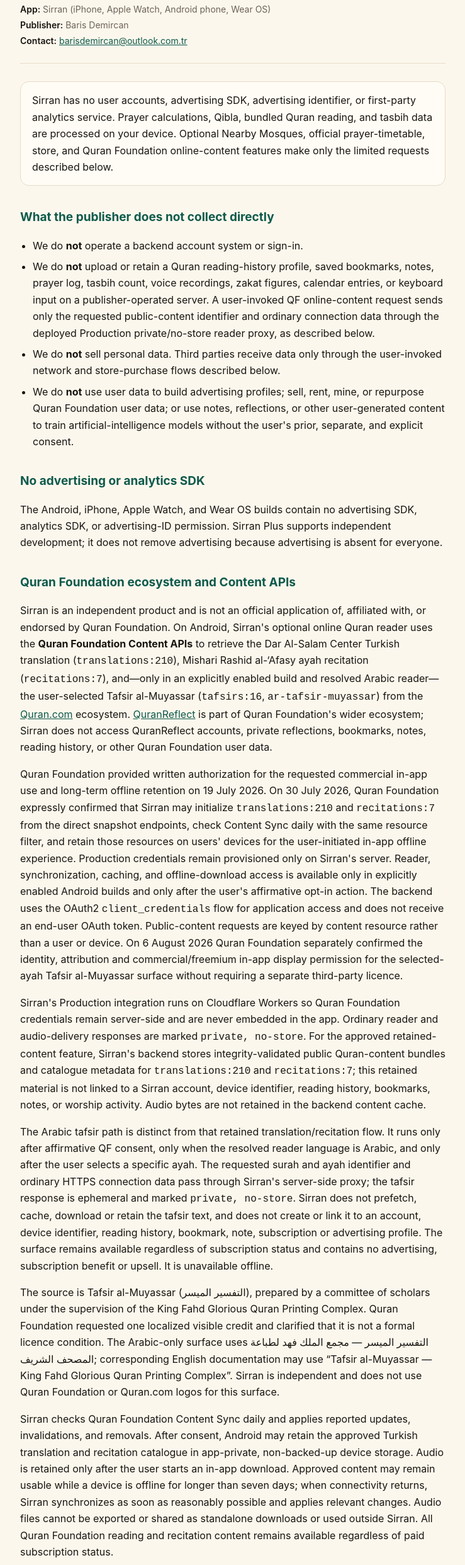
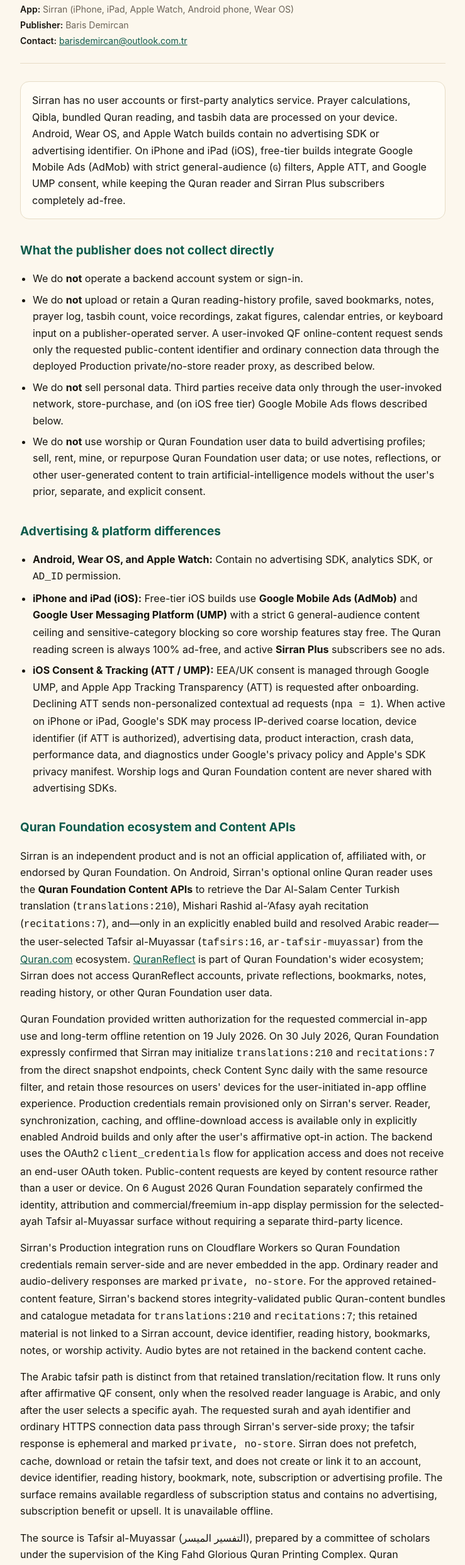
Before and after one commit to Demircan6/sirran-site, a plain HTML site: page privacy/index.html in a window 1280 px wide. Shown: the part 148-2633 px from the top of the page at 63% size, without its empty margins (270-1009 px from the left). Drawn offline with Linux system fonts and the light colour scheme.

Commit message:
docs: publish iOS AdMob/ATT privacy disclosures, app-ads.txt, and updated brand favicon

```diff
--- a/privacy/index.html
+++ b/privacy/index.html
@@ -45,33 +45,37 @@
   <header>
     <p class="eyebrow">Sirran</p>
     <h1>Privacy Policy</h1>
-    <p class="meta"><strong>Effective date:</strong> 6 August 2026</p>
-    <p class="meta"><strong>App:</strong> Sirran (iPhone, Apple Watch, Android phone, Wear OS)</p>
+    <p class="meta"><strong>Effective date:</strong> 23 November 2026</p>
+    <p class="meta"><strong>App:</strong> Sirran (iPhone, iPad, Apple Watch, Android phone, Wear OS)</p>
     <p class="meta"><strong>Publisher:</strong> Baris Demircan</p>
     <p class="meta"><strong>Contact:</strong> <a href="mailto:barisdemircan@outlook.com.tr">barisdemircan@outlook.com.tr</a></p>
   </header>
 
   <div class="callout">
-    Sirran has no user accounts, advertising SDK, advertising identifier, or
-    first-party analytics service. Prayer calculations, Qibla, bundled Quran
-    reading, and tasbih data are processed on your device. Optional Nearby
-    Mosques, official prayer-timetable, store, and Quran Foundation
-    online-content features make only the limited requests described below.
+    Sirran has no user accounts or first-party analytics service. Prayer
+    calculations, Qibla, bundled Quran reading, and tasbih data are processed
+    on your device. Android, Wear OS, and Apple Watch builds contain no
+    advertising SDK or advertising identifier. On iPhone and iPad (iOS),
+    free-tier builds integrate Google Mobile Ads (AdMob) with strict
+    general-audience (<code>G</code>) filters, Apple ATT, and Google UMP
+    consent, while keeping the Quran reader and Sirran Plus subscribers
+    completely ad-free.
   </div>
 
   <h2>What the publisher does not collect directly</h2>
   <ul>
     <li>We do <strong>not</strong> operate a backend account system or sign-in.</li>
     <li>We do <strong>not</strong> upload or retain a Quran reading-history profile, saved bookmarks, notes, prayer log, tasbih count, voice recordings, zakat figures, calendar entries, or keyboard input on a publisher-operated server. A user-invoked QF online-content request sends only the requested public-content identifier and ordinary connection data through the deployed Production private/no-store reader proxy, as described below.</li>
-    <li>We do <strong>not</strong> sell personal data. Third parties receive data only through the user-invoked network and store-purchase flows described below.</li>
-    <li>We do <strong>not</strong> use user data to build advertising profiles; sell, rent, mine, or repurpose Quran Foundation user data; or use notes, reflections, or other user-generated content to train artificial-intelligence models without the user's prior, separate, and explicit consent.</li>
+    <li>We do <strong>not</strong> sell personal data. Third parties receive data only through the user-invoked network, store-purchase, and (on iOS free tier) Google Mobile Ads flows described below.</li>
+    <li>We do <strong>not</strong> use worship or Quran Foundation user data to build advertising profiles; sell, rent, mine, or repurpose Quran Foundation user data; or use notes, reflections, or other user-generated content to train artificial-intelligence models without the user's prior, separate, and explicit consent.</li>
   </ul>
 
-  <h2>No advertising or analytics SDK</h2>
-  <p>The Android, iPhone, Apple Watch, and Wear OS builds contain no advertising
-  SDK, analytics SDK, or advertising-ID permission. Sirran Plus supports
-  independent development; it does not remove advertising because advertising
-  is absent for everyone.</p>
+  <h2>Advertising &amp; platform differences</h2>
+  <ul>
+    <li><strong>Android, Wear OS, and Apple Watch:</strong> Contain no advertising SDK, analytics SDK, or <code>AD_ID</code> permission.</li>
+    <li><strong>iPhone and iPad (iOS):</strong> Free-tier iOS builds use <strong>Google Mobile Ads (AdMob)</strong> and <strong>Google User Messaging Platform (UMP)</strong> with a strict <code>G</code> general-audience content ceiling and sensitive-category blocking so core worship features stay free. The Quran reading screen is always 100% ad-free, and active <strong>Sirran Plus</strong> subscribers see no ads.</li>
+    <li><strong>iOS Consent &amp; Tracking (ATT / UMP):</strong> EEA/UK consent is managed through Google UMP, and Apple App Tracking Transparency (ATT) is requested after onboarding. Declining ATT sends non-personalized contextual ad requests (<code>npa = 1</code>). When active on iPhone or iPad, Google's SDK may process IP-derived coarse location, device identifier (if ATT is authorized), advertising data, product interaction, crash data, performance data, and diagnostics under Google's privacy policy and Apple's SDK privacy manifest. Worship logs and Quran Foundation content are never shared with advertising SDKs.</li>
+  </ul>
 
   <h2>Quran Foundation ecosystem and Content APIs</h2>
   <p>Sirran is an independent product and is not an official application of,
@@ -141,13 +145,18 @@
   <p>Sirran checks Quran Foundation Content Sync daily and applies reported
   updates, invalidations, and removals. After consent, Android may retain the
   approved Turkish translation and recitation catalogue in app-private,
-  non-backed-up device storage. Audio is retained only after the user starts an
-  in-app download. Approved content may remain usable while a device is offline
-  for longer than seven days; when connectivity returns, Sirran synchronizes as
-  soon as reasonably possible and applies relevant changes. Audio files cannot
-  be exported or shared as standalone downloads or used outside Sirran. All
-  Quran Foundation reading and recitation content remains available regardless
-  of paid subscription status.</p>
+  non-backed-up device storage only while the app's effective language is
+  Turkish. For English or Arabic, the device manifest and local catalogue
+  contain only the approved recitation resource; the Turkish translation is
+  neither requested nor retained. Changing language makes the previous JSON
+  generation unavailable and deletes it. Audio is retained only after the user
+  starts an in-app download, and resource-7 audio is not deleted solely because
+  the app language changes. Approved content may remain usable while a device is
+  offline for longer than seven days; when connectivity returns, Sirran
+  synchronizes as soon as reasonably possible and applies relevant changes.
+  Audio files cannot be exported or shared as standalone downloads or used
+  outside Sirran. All Quran Foundation reading and recitation content remains
+  available regardless of paid subscription status.</p>
 
   <p>Sirran does not use end-user QF OAuth/OIDC, sign users into Quran
   Foundation accounts, or request user-data scopes. Any future QF account,
@@ -216,11 +225,11 @@
   profiling. The following services may receive only the information needed for
   the user-requested feature:</p>
   <ul>
-    <li><strong>Quran Foundation / Quran.com</strong> (consent-gated Android Quran content): Sirran requests the approved public Turkish translation, recitation catalogue, user-selected audio, and an Arabic user's explicitly selected Tafsir al-Muyassar ayah using Quran resource identifiers. The tafsir response is private/no-store and is not added to retained content or reading history. Sirran's backend initializes only the approved translation/recitation catalogue from direct snapshots and checks Content Sync daily. See <a href="https://quran.com/en/privacy">Quran.com Privacy</a>.</li>
+    <li><strong>Quran Foundation / Quran.com</strong> (consent-gated Android Quran content): Sirran requests the approved public Turkish translation only for effective Turkish; every supported language may request the recitation catalogue, user-selected audio, and an Arabic user's explicitly selected Tafsir al-Muyassar ayah using Quran resource identifiers. The tafsir response is private/no-store and is not added to retained content or reading history. Sirran's backend initializes the approved public catalogue from direct snapshots and checks Content Sync daily. See <a href="https://quran.com/en/privacy">Quran.com Privacy</a>.</li>
     <li><strong>Cloudflare</strong> (QF reader, retained public-content synchronization, manifests, and delivery proxy; optional timetable adapter when enabled): processes ordinary connection/request metadata needed to provide the requested feature. Retained QF bundles contain public Quran content and catalogue metadata, not a Sirran user profile. See <a href="https://www.cloudflare.com/privacypolicy/">Cloudflare Privacy Policy</a>.</li>
     <li><strong>Public OpenStreetMap Overpass operators</strong> (Nearby Mosques only): receive the rounded coordinate and ordinary connection data described above. Public instances may be operated independently. See the <a href="https://osmfoundation.org/wiki/Privacy_Policy">OpenStreetMap Foundation Privacy Policy</a> and the policy published by the selected instance, where available.</li>
-    <li><strong>Google</strong> (Android/Wear OS): operates Google Play Billing, the Play store, and the Wear OS Data Layer described in this policy. See the <a href="https://policies.google.com/privacy">Google Privacy Policy</a>.</li>
-    <li><strong>Apple</strong> (iPhone/Apple Watch): operates the App Store and the operating-system services used for permissions and paired-device connectivity. See the <a href="https://www.apple.com/legal/privacy/">Apple Privacy Policy</a>.</li>
+    <li><strong>Google</strong> (Android/Wear OS &amp; iOS AdMob): operates Google Play Billing, the Play store, and the Wear OS Data Layer on Android/Wear OS, and provides Google Mobile Ads (AdMob) and UMP consent management on free-tier iPhone and iPad builds as described above. See the <a href="https://policies.google.com/privacy">Google Privacy Policy</a>.</li>
+    <li><strong>Apple</strong> (iPhone/iPad/Apple Watch): operates the App Store and the operating-system services used for permissions and paired-device connectivity. See the <a href="https://www.apple.com/legal/privacy/">Apple Privacy Policy</a>.</li>
     <li><strong>GitHub Pages</strong>: hosts this public policy and support site. Visiting the site is subject to the <a href="https://docs.github.com/en/site-policy/privacy-policies/github-general-privacy-statement">GitHub Privacy Statement</a>.</li>
   </ul>
   <p>Where a provider processes personal data on Sirran's behalf, the
@@ -248,7 +257,7 @@
     <li><strong>Existing local Zakat Vault data</strong> (Android): If figures were entered in a prior or reviewed build, they remain only on your device in an encrypted file protected by the phone's hardware keystore. The current release UI is hidden pending religious review. The figures are never transmitted, and there is no Zakat account or sync service.</li>
     <li><strong>Sirran Keyboard</strong> (optional, Android): if you enable the bundled phrase keyboard in system settings, it only inserts the phrase you tap into the text field. It does not read, log, store, or transmit anything you type.</li>
     <li><strong>Apple Watch sync:</strong> Prayer preferences and tasbih state are shared between your iPhone and Apple Watch using Apple's device connectivity. Sirran does not send that data to a publisher server.</li>
-    <li><strong>Wear OS Data Layer sync:</strong> The Android phone sends persistent Google Play services Data Items to paired Wear OS devices. These can include the exact effective phone coordinate, its accuracy and capture time (<code>capturedAt</code>), selected location/city, time zone, prayer method and madhab, tasbih label/count/target, remaining qada total, and active wird label/target. A Data Item is persistent until it is replaced or deleted and can be buffered while devices are disconnected. Google's <a href="https://developer.android.com/training/wearables/data/overview">Data Layer security overview</a> and <a href="https://developer.android.com/training/wearables/data/client-types">client-type reference</a> state that only the same package signed with the same certificate can access the channel; direct Bluetooth uses standard Bluetooth encryption, and cloud-routed transfers are end-to-end encrypted. Google Play services may use Google-owned servers when Bluetooth is unavailable. Sirran does not operate a server for this sync.</li>
+    <li><strong>Wear OS Data Layer sync:</strong> The Android phone sends persistent Google Play services Data Items to paired Wear OS devices. These can include the exact effective phone coordinate, its accuracy and capture time (<code>capturedAt</code>), selected location/city, time zone, prayer method and madhab, and a bounded two-day schedule of resolved prayer instants with minimal source/trust/fallback and user-adjustment flags. They can also include tasbih label/count/target, remaining qada total, and active wird label/target. A Data Item is persistent until it is replaced or deleted and can be buffered while devices are disconnected. Google's <a href="https://developer.android.com/training/wearables/data/overview">Data Layer security overview</a> and <a href="https://developer.android.com/training/wearables/data/client-types">client-type reference</a> state that only the same package signed with the same certificate can access the channel; direct Bluetooth uses standard Bluetooth encryption, and cloud-routed transfers are end-to-end encrypted. Google Play services may use Google-owned servers when Bluetooth is unavailable. Sirran does not operate a server for this sync.</li>
   </ul>
 
   <h2>Bundled Quran content</h2>
```
Also changed, not shown: index.html (+1 -0 lines), support/index.html (+20 -16 lines), terms/index.html (+8 -3 lines), app-ads.txt (added), favicon.svg (added).
